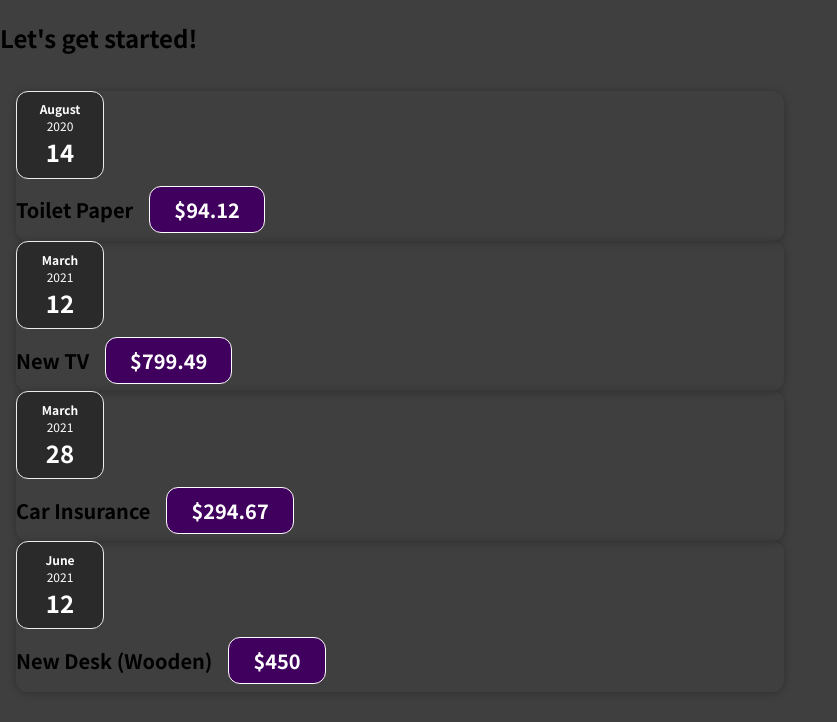
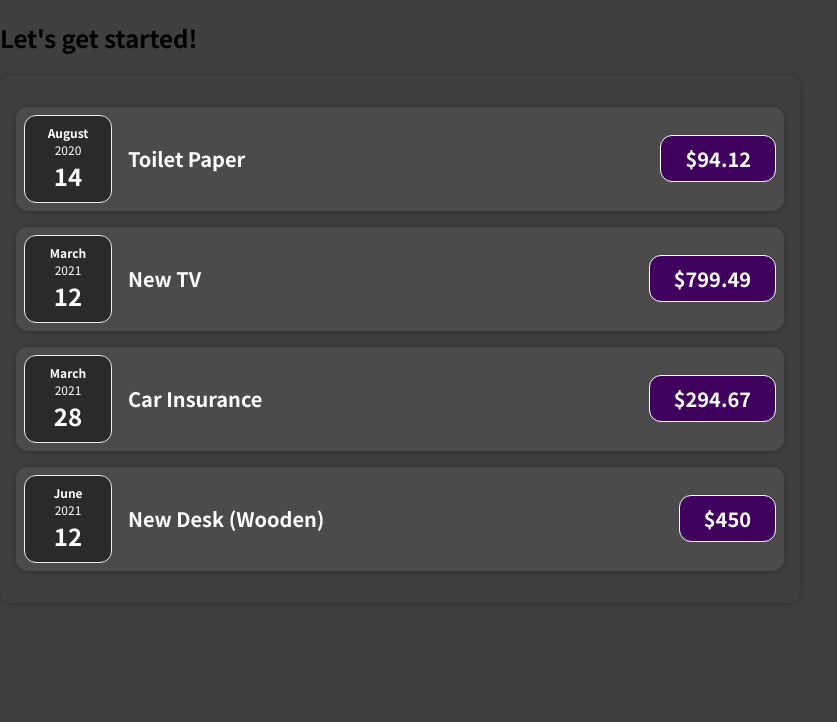
Before and after one commit to mverma45/ReactToDoList, a JavaScript app: page / in a window 1280 px wide. Shown: the top 722 px of the page, without its empty margins (0-837 px from the left). Built offline with nearby package versions, Linux system fonts and the light colour scheme; the HTML template or start-up script is replaced by a standard one.

Commit message:
adding fixed cards

```diff
--- a/src/components/Card.js
+++ b/src/components/Card.js
@@ -1,7 +1,13 @@
-import "Card.css"
+import "./Card.css"
 
+//card in web development means a look with dropshadows and rounded corners.
+//children is a reserved name, we don't set children prop on the card, the value will always be the opening and closing of the custom component.
+// when we combine components we are using composition.
 function Card(props) {
-  return <div className="card">{props.children}</div>
+  const classes = "card " + props.className
+  // anything we get from outside is added to the string card
+  return <div className={classes}>{props.children}</div>
+  // {classes} is dynamically pointed to the classes const
 }
 
 export default Card
--- a/src/components/Expenses.js
+++ b/src/components/Expenses.js
@@ -1,9 +1,10 @@
 import ExpenseItem from "./ExpenseItem"
 import "./Expenses.css"
+import Card from "./Card"
 
 function Expenses(props) {
   return (
-    <div className="expenses">
+    <Card className="expenses">
       <ExpenseItem
         title={props.items[0].title}
         amount={props.items[0].amount}
@@ -24,7 +25,7 @@
         amount={props.items[3].amount}
         date={props.items[3].date}
       />
-    </div>
+    </Card>
   )
 }
 
```
Also changed, not shown: 1 other file (tests, documents, lock files or other folders).
